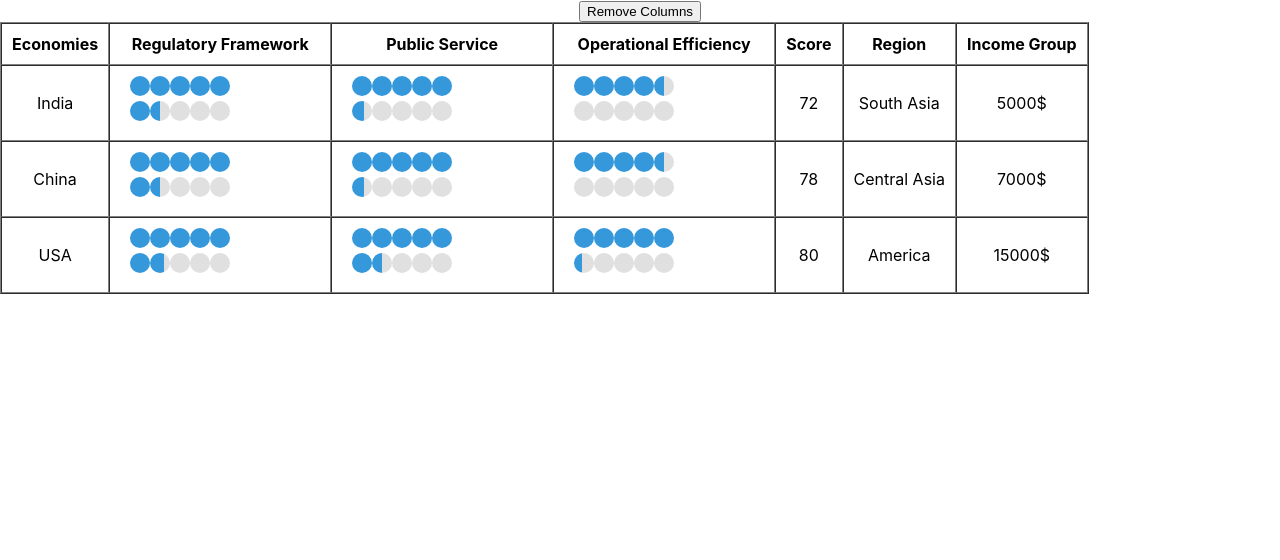
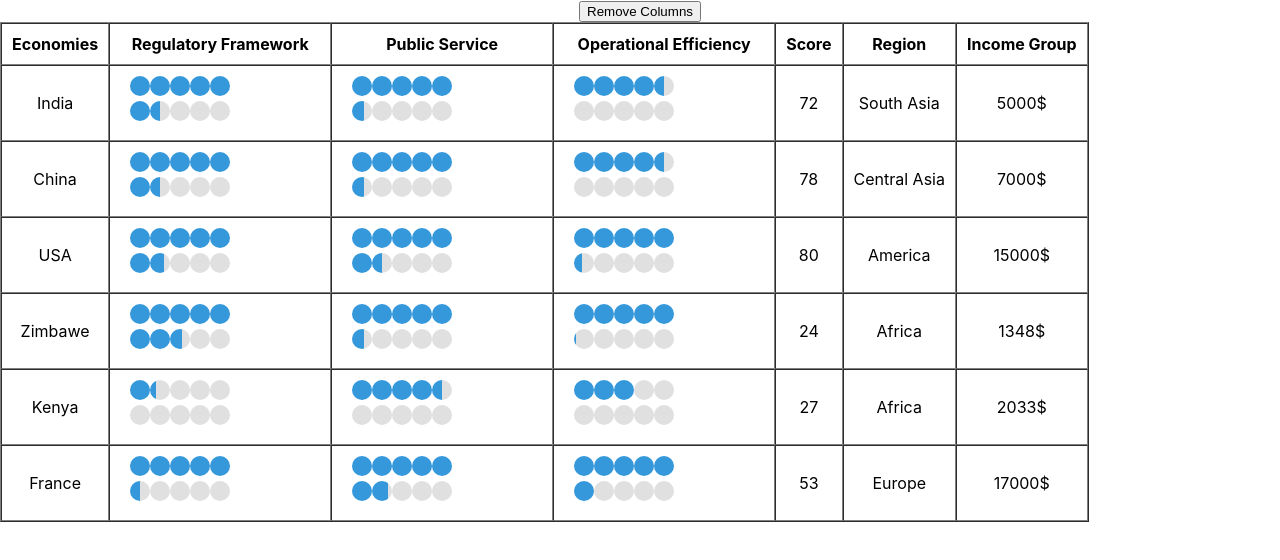
Before and after one commit to abhigupta-codedb/Int_trade_table, a React (Create React App) app: page / in a window 1280 px wide. Both pictures are taken after a click on the button "Add Columns". Shown: the top 560 px of the page. Built offline with nearby package versions, Linux system fonts and the light colour scheme.

Commit message:
fixes for corner cases

```diff
--- a/src/CircleRating.jsx
+++ b/src/CircleRating.jsx
@@ -62,7 +62,11 @@
     }
 
     // Render the remaining empty circles
-    for (let i = fullCircles + 1; i < totalCircles; i++) {
+    for (
+      let i = lastCircleFill === 0 ? fullCircles : fullCircles + 1;
+      i < totalCircles;
+      i++
+    ) {
       circles.push(
         <circle
           key={i}
--- a/src/TradeTable.jsx
+++ b/src/TradeTable.jsx
@@ -14,47 +14,31 @@
   const clickCount = useRef(0);
 
   useEffect(() => {
-    const updatedData = intData.map((data) => {
-      const newData = { ...data };
-      for (const key in newData) {
-        if (
-          (key === "regFramework" ||
-            key === "publicService" ||
-            key === "operEfficiency") &&
-          !availCoulmns.includes(key)
-        ) {
-          delete newData[key];
-        }
-      }
-      return newData;
-    });
-    setTableData(updatedData);
-  }, [availCoulmns, intData]);
+    setTableData(intData);
+  }, [intData]);
 
-  // Sorting function
   const sortTable = (key) => {
     let sortedData = [...tableData];
     if (sortConfig?.key === key && sortConfig?.direction === "ascending") {
       sortedData.reverse();
       setSortConfig({ key, direction: "descending" });
     } else {
-      sortedData.sort((a, b) => (a[key] > b[key] ? 1 : -1));
+      sortedData.sort((a, b) => (Number(a[key]) > Number(b[key]) ? 1 : -1));
       setSortConfig({ key, direction: "ascending" });
     }
     setTableData(sortedData);
   };
 
-  function handleClick(columnName) {
+  const handleClick = (columnName) => {
     clickCount.current += 1;
     if (clickCount.current === 1) {
-      const newColumns = availCoulmns.filter((colms) => colms === columnName);
       if (
         availCoulmns.includes("Region") ||
         availCoulmns.includes("IncomeGroup")
       ) {
         handleShowHideButton();
       }
-      setAvailColumns(newColumns);
+      setAvailColumns([columnName]);
     } else if (clickCount.current === 3) {
       setAvailColumns((colms) =>
         Array.from(
@@ -64,9 +48,9 @@
       clickCount.current = 0;
     }
     sortTable(columnName);
-  }
+  };
 
-  function handleShowHideButton() {
+  const handleShowHideButton = () => {
     if (
       availCoulmns.includes("Region") ||
       availCoulmns.includes("IncomeGroup")
@@ -79,7 +63,7 @@
       setAvailColumns((colms) => [...colms, "Region", "IncomeGroup"]);
     }
     setShowHiddenColumns(!showHiddenColumns);
-  }
+  };
 
   return (
     <div>
@@ -140,7 +124,7 @@
                   <td>{row.Region}</td>
                 )}
                 {showHiddenColumns && availCoulmns.includes("IncomeGroup") && (
-                  <td>{row.IncomeGroup}</td>
+                  <td>{row.IncomeGroup}$</td>
                 )}
               </tr>
             ))}
--- a/src/intData.js
+++ b/src/intData.js
@@ -6,7 +6,7 @@
     operEfficiency: 45,
     score: 72,
     Region: "South Asia",
-    IncomeGroup: "5000$",
+    IncomeGroup: "5000",
   },
   {
     economy: "China",
@@ -15,7 +15,7 @@
     operEfficiency: 45,
     score: 78,
     Region: "Central Asia",
-    IncomeGroup: "7000$",
+    IncomeGroup: "7000",
   },
   {
     economy: "USA",
@@ -24,6 +24,33 @@
     operEfficiency: 54,
     score: 80,
     Region: "America",
-    IncomeGroup: "15000$",
+    IncomeGroup: "15000",
+  },
+  {
+    economy: "Zimbawe",
+    regFramework: 76,
+    publicService: 56,
+    operEfficiency: 51,
+    score: 24,
+    Region: "Africa",
+    IncomeGroup: "1348",
+  },
+  {
+    economy: "Kenya",
+    regFramework: 13,
+    publicService: 45,
+    operEfficiency: 30,
+    score: 27,
+    Region: "Africa",
+    IncomeGroup: "2033",
+  },
+  {
+    economy: "France",
+    regFramework: 55,
+    publicService: 68,
+    operEfficiency: 60,
+    score: 53,
+    Region: "Europe",
+    IncomeGroup: "17000",
   },
 ];
```
